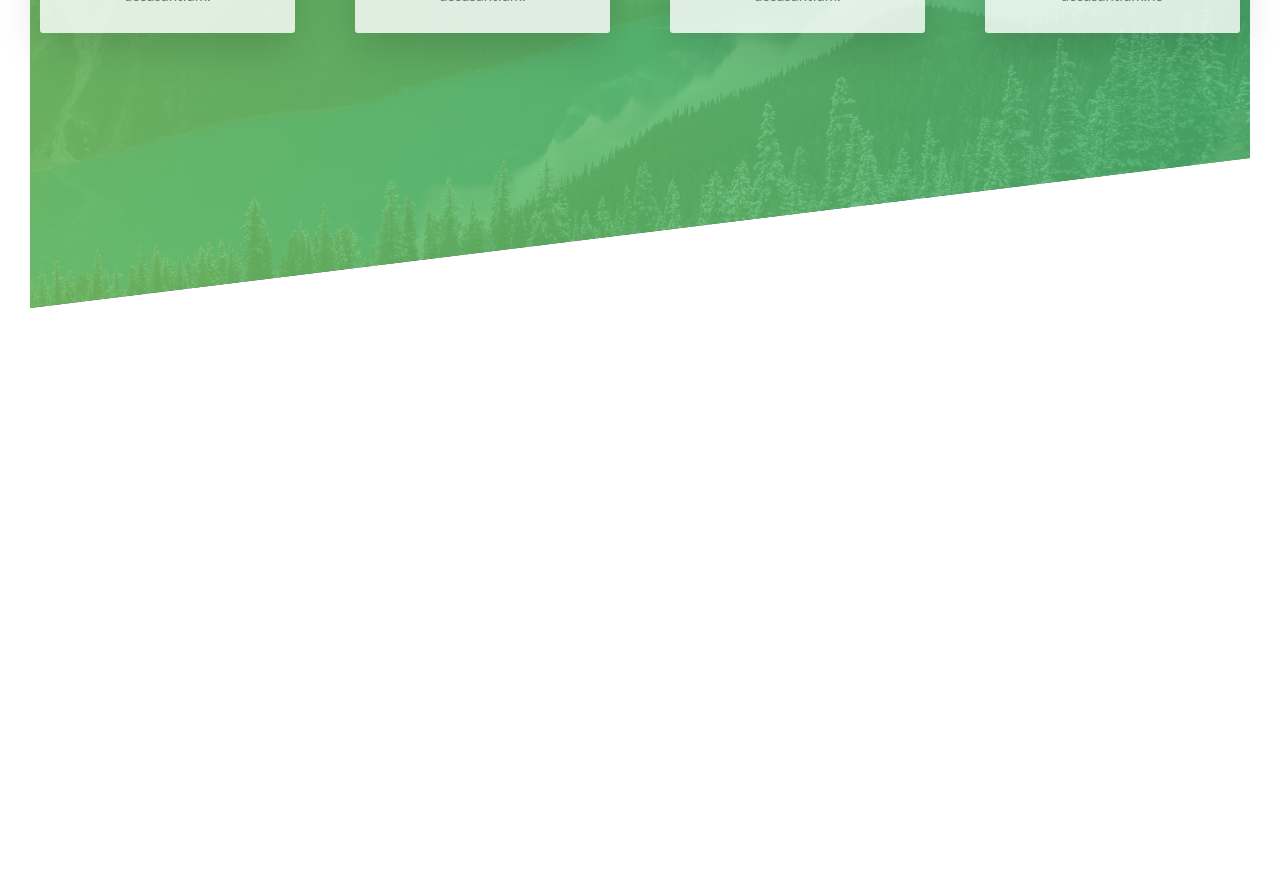
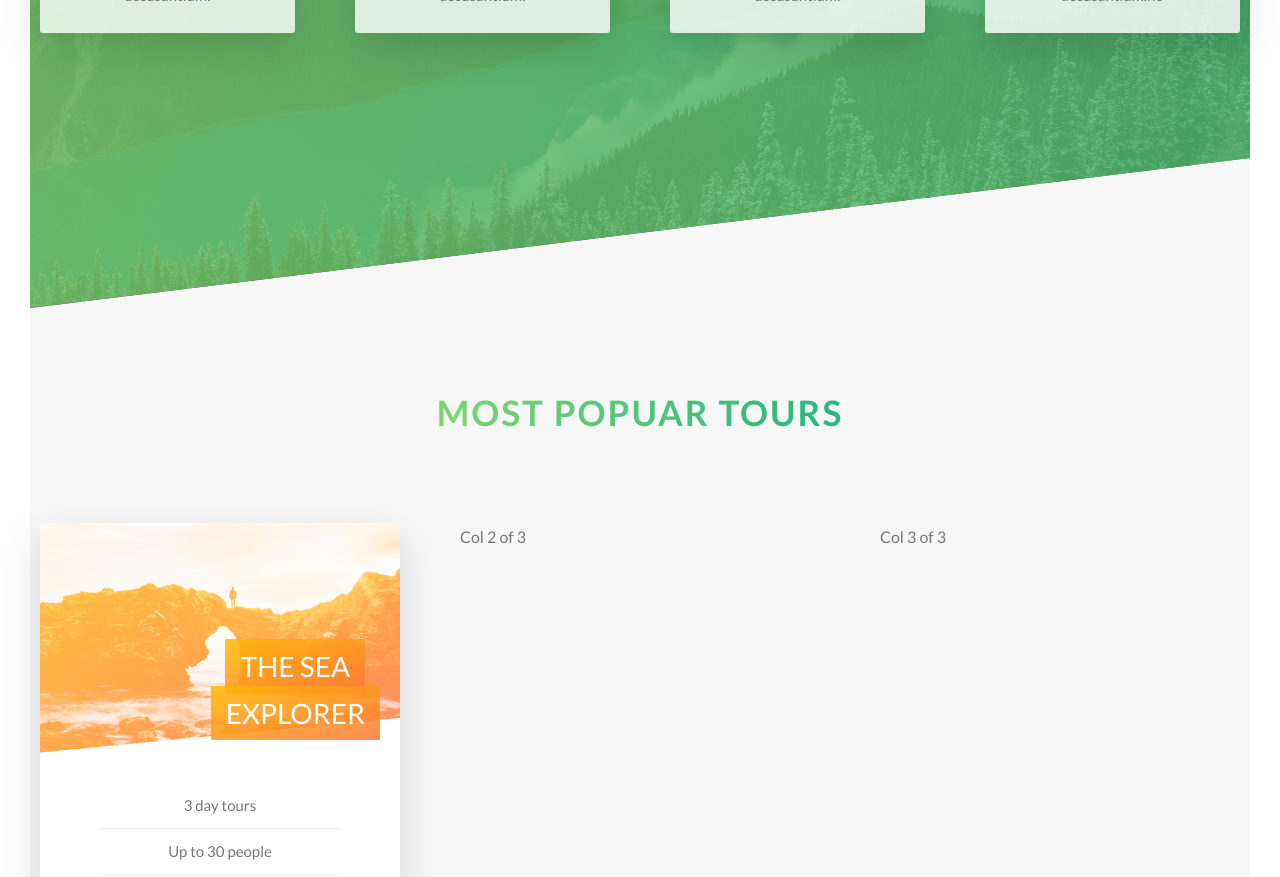
Before and after one commit to nemanjamalesija/Natours-SaSS, a React (Vite) app: page / in a window 1280 px wide. Shown: the part 1920-2797 px from the top of the page. Before the commit the page ends 2228 px from the top, so only its background shows below. Built offline with nearby package versions, Linux system fonts and the light colour scheme.

Commit message:
Add first card in tours cards section

```diff
--- a/src/App.tsx
+++ b/src/App.tsx
@@ -1,6 +1,7 @@
 import Header from './components/Header';
 import About from './pages/About';
 import Features from './pages/Features';
+import Tours from './pages/Tours';
 
 function App() {
   return (
@@ -8,6 +9,7 @@ function App() {
       <Header />
       <About />
       <Features />
+      <Tours />
     </div>
   );
 }
--- a/src/css/index.css
+++ b/src/css/index.css
@@ -145,6 +145,12 @@ body {
   transform: skewY(7deg);
 }
 
+.section-tours {
+  background-color: #f7f7f7;
+  padding: 25rem 0 50rem 0;
+  margin-top: -10rem;
+}
+
 .btn:link,
 .btn:visited {
   text-transform: uppercase;
@@ -233,7 +239,7 @@ body {
 }
 .composition__photo:hover {
   transform: scale(1.05) translateY(0.5rem);
-  box-shadow: 0 2.5rem 4rem rgba(0, 0, 0, 0.5);
+  box-shadow: 0 1.5rem 4rem rgba(0, 0, 0, 0.5);
   z-index: 999;
   outline: 1.5rem solid #55c67a;
 }
@@ -273,11 +279,97 @@ body {
   -webkit-background-clip: text;
   color: transparent;
 }
+.card {
+  perspective: 150rem;
+  -moz-perspective: 150rem;
+  position: relative;
+  height: 52rem;
+}
+.card__side {
+  height: 52rem;
+  position: absolute;
+  top: 0;
+  left: 0;
+  width: 100%;
+  transition: all 0.8s ease;
+  backface-visibility: hidden;
+  border-radius: 3px;
+  box-shadow: 0 1.5rem 4rem rgba(0, 0, 0, 0.15);
+  overflow: hidden;
+}
+.card__side--front {
+  background-color: #fff;
+}
+.card__side--back {
+  transform: rotateY(180deg);
+}
+.card__side--back-1 {
+  background-image: linear-gradient(to right bottom, #ffb900, #ff7738);
+}
+.card:hover .card__side--front {
+  transform: rotateY(-180deg);
+}
+.card:hover .card__side--back {
+  transform: rotateY(0);
+}
+.card__picture {
+  background-size: cover;
+  height: 23rem;
+  background-blend-mode: screen;
+  -webkit-clip-path: polygon(0 0, 100% 0, 100% 85%, 0 100%);
+  clip-path: polygon(0 0, 100% 0, 100% 85%, 0 100%);
+}
+.card__picture--1 {
+  background-image: linear-gradient(to right bottom, #ffb900, #ff7738), url("../img/nat-5.jpg");
+}
+.card__picture--2 {
+  background-image: "../img/net-5.img";
+}
+.card__picture--3 {
+  background-image: "../img/net-5.img";
+}
+.card__heading {
+  font-size: 2.8rem;
+  font-weight: 300;
+  text-transform: uppercase;
+  color: #fff;
+  position: absolute;
+  top: 12rem;
+  right: 2rem;
+  text-align: right;
+  width: 75%;
+}
+.card__heading-span {
+  padding: 1rem 1.5rem;
+  -webkit-box-decoration-break: clone;
+  box-decoration-break: clone;
+}
+.card__heading-span--1 {
+  background-image: linear-gradient(to right bottom, rgba(255, 185, 0, 0.85), rgba(255, 119, 56, 0.85));
+}
+.card__details {
+  padding: 3rem;
+}
+.card__details ul {
+  list-style: none;
+  width: 80%;
+  margin: 0 auto;
+}
+.card__details ul li {
+  text-align: center;
+  font-size: 1.5rem;
+  padding: 1rem;
+}
+.card__details ul li:not(:last-child) {
+  border-bottom: 1px solid #eee;
+}
+
 .header {
   height: 95vh;
   background-image: linear-gradient(to right, rgba(128, 214, 113, 0.805), rgba(84, 196, 121, 0.805)), url(../img/hero.jpg);
   background-size: cover;
   background-position: top;
+  -webkit-clip-path: polygon(0 0, 100% 0, 100% 75vh, 0 100%);
   clip-path: polygon(0 0, 100% 0, 100% 75vh, 0 100%);
   position: relative;
 }
@@ -309,4 +401,9 @@ body {
   gap: 6rem;
 }
 
+.row-col-3 {
+  grid-template-columns: repeat(3, 1fr);
+  gap: 6rem;
+}
+
 /*# sourceMappingURL=index.css.map */
--- a/src/pages/About.tsx
+++ b/src/pages/About.tsx
@@ -6,7 +6,7 @@ const About = () => {
   return (
     <section className='section section-about'>
       <div className='u-center-text u-margin-bottom-big'>
-        <h2 className='heading-secondary'>Exciting tours for adventuros people</h2>
+        <h2 className='heading-secondary'>Exciting tours for adventurous people</h2>
       </div>
       <div className='row'>
         <div className='col-1-of-2'>
@@ -29,7 +29,7 @@ const About = () => {
             Learn more &rarr;
           </a>
         </div>
-        <div className='col-1-of-2'>
+        <div className='col-2-of-2'>
           <div className='composition'>
             <img
               src={nat1Large}
--- /dev/null
+++ b/src/pages/Tours.tsx
@@ -0,0 +1,41 @@
+import React from 'react';
+
+const Tours = () => {
+  return (
+    <section className='section-tours'>
+      <div className='u-center-text u-margin-bottom-big'>
+        <h2 className='heading-secondary'>Most Popuar Tours</h2>
+      </div>
+      <div className='row row-col-3'>
+        <div className='col-1-of-3'>
+          <div className='card'>
+            <div className='card__side card__side--front'>
+              <div className='card__picture card__picture--1'> &nbsp; </div>
+              <h4 className='card__heading'>
+                <span className='card__heading-span card__heading-span--1'>
+                  The sea explorer
+                </span>
+              </h4>
+              <div className='card__details'>
+                <ul>
+                  <li>3 day tours</li>
+                  <li>Up to 30 people</li>
+                  <li>3 tour guides</li>
+                  <li>Sleep in cozy hotels</li>
+                  <li>Difficulty: easy</li>
+                </ul>
+              </div>
+            </div>
+            <div className='card__side card__side--back card__side--back-1'>
+              Back text
+            </div>
+          </div>
+        </div>
+        <div className='col-2-of-3'> Col 2 of 3</div>
+        <div className='col-3-of-3'>Col 3 of 3</div>
+      </div>
+    </section>
+  );
+};
+
+export default Tours;
--- /dev/null
+++ b/src/sass/components/_card.scss
@@ -0,0 +1,116 @@
+.card {
+  // FUNCTIONALITY
+  perspective: 150rem;
+  -moz-perspective: 150rem;
+  position: relative;
+  height: 52rem;
+
+  &__side {
+    height: 52rem;
+    position: absolute;
+    top: 0;
+    left: 0;
+    width: 100%;
+    transition: all 0.8s ease;
+    backface-visibility: hidden;
+    border-radius: 3px;
+    box-shadow: $box--shadow-1 rgba($color-black, 0.15);
+    overflow: hidden;
+  }
+
+  &__side--front {
+    background-color: $color-white;
+  }
+
+  &__side--back {
+    transform: rotateY(180deg);
+
+    &-1 {
+      background-image: linear-gradient(
+        to right bottom,
+        $color--secondary-light,
+        $color--secondary-dark
+      );
+    }
+  }
+
+  &:hover &__side--front {
+    transform: rotateY(-180deg);
+  }
+
+  &:hover &__side--back {
+    transform: rotateY(0);
+  }
+
+  // FRONT SIDE STYLING
+  &__picture {
+    background-size: cover;
+    height: 23rem;
+    background-blend-mode: screen;
+    -webkit-clip-path: polygon(0 0, 100% 0, 100% 85%, 0 100%);
+    clip-path: polygon(0 0, 100% 0, 100% 85%, 0 100%);
+
+    &--1 {
+      background-image: linear-gradient(
+          to right bottom,
+          $color--secondary-light,
+          $color--secondary-dark
+        ),
+        url('../img/nat-5.jpg');
+    }
+
+    &--2 {
+      background-image: '../img/net-5.img';
+    }
+
+    &--3 {
+      background-image: '../img/net-5.img';
+    }
+  }
+
+  &__heading {
+    font-size: 2.8rem;
+    font-weight: 300;
+    text-transform: uppercase;
+    color: $color-white;
+    position: absolute;
+    top: 12rem;
+    right: 2rem;
+    text-align: right;
+    width: 75%;
+  }
+
+  &__heading-span {
+    padding: 1rem 1.5rem;
+    -webkit-box-decoration-break: clone;
+    box-decoration-break: clone;
+
+    &--1 {
+      background-image: linear-gradient(
+        to right bottom,
+        rgba($color--secondary-light, 0.85),
+        rgba($color--secondary-dark, 0.85)
+      );
+    }
+  }
+
+  &__details {
+    padding: 3rem;
+
+    ul {
+      list-style: none;
+      width: 80%;
+      margin: 0 auto;
+
+      li {
+        text-align: center;
+        font-size: 1.5rem;
+        padding: 1rem;
+
+        &:not(:last-child) {
+          border-bottom: 1px solid $color-grey-light-2;
+        }
+      }
+    }
+  }
+}
--- a/src/sass/components/_composition.scss
+++ b/src/sass/components/_composition.scss
@@ -11,7 +11,7 @@
 
     &:hover {
       transform: scale(1.05) translateY(0.5rem);
-      box-shadow: 0 2.5rem 4rem rgba($color-black, 0.5);
+      box-shadow: $box--shadow-1 rgba($color-black, 0.5);
       z-index: 999;
       outline: 1.5rem solid $color-primary;
     }
--- a/src/sass/layout/_grid.scss
+++ b/src/sass/layout/_grid.scss
@@ -9,3 +9,8 @@
   grid-template-columns: repeat(4, 1fr);
   gap: 6rem;
 }
+
+.row-col-3 {
+  grid-template-columns: repeat(3, 1fr);
+  gap: 6rem;
+}
--- a/src/sass/layout/_header.scss
+++ b/src/sass/layout/_header.scss
@@ -8,6 +8,7 @@
     url(../img/hero.jpg);
   background-size: cover;
   background-position: top;
+  -webkit-clip-path: polygon(0 0, 100% 0, 100% 75vh, 0 100%);
   clip-path: polygon(0 0, 100% 0, 100% 75vh, 0 100%);
   position: relative;
 
--- a/src/sass/main.scss
+++ b/src/sass/main.scss
@@ -15,6 +15,7 @@
 @import './components/button';
 @import './components/composition';
 @import './components/feature-box';
+@import './components//card';
 
 @import './layout/header';
 @import './layout/grid';
--- a/src/sass/pages/_home.scss
+++ b/src/sass/pages/_home.scss
@@ -20,3 +20,9 @@
     transform: skewY(7deg);
   }
 }
+
+.section-tours {
+  background-color: $color-grey-light-1;
+  padding: 25rem 0 50rem 0;
+  margin-top: -10rem;
+}
```
Also changed, not shown: src/sass/abstracts/_variables.scss (+11 -0 lines), 1 other file (tests, documents, lock files or other folders).
